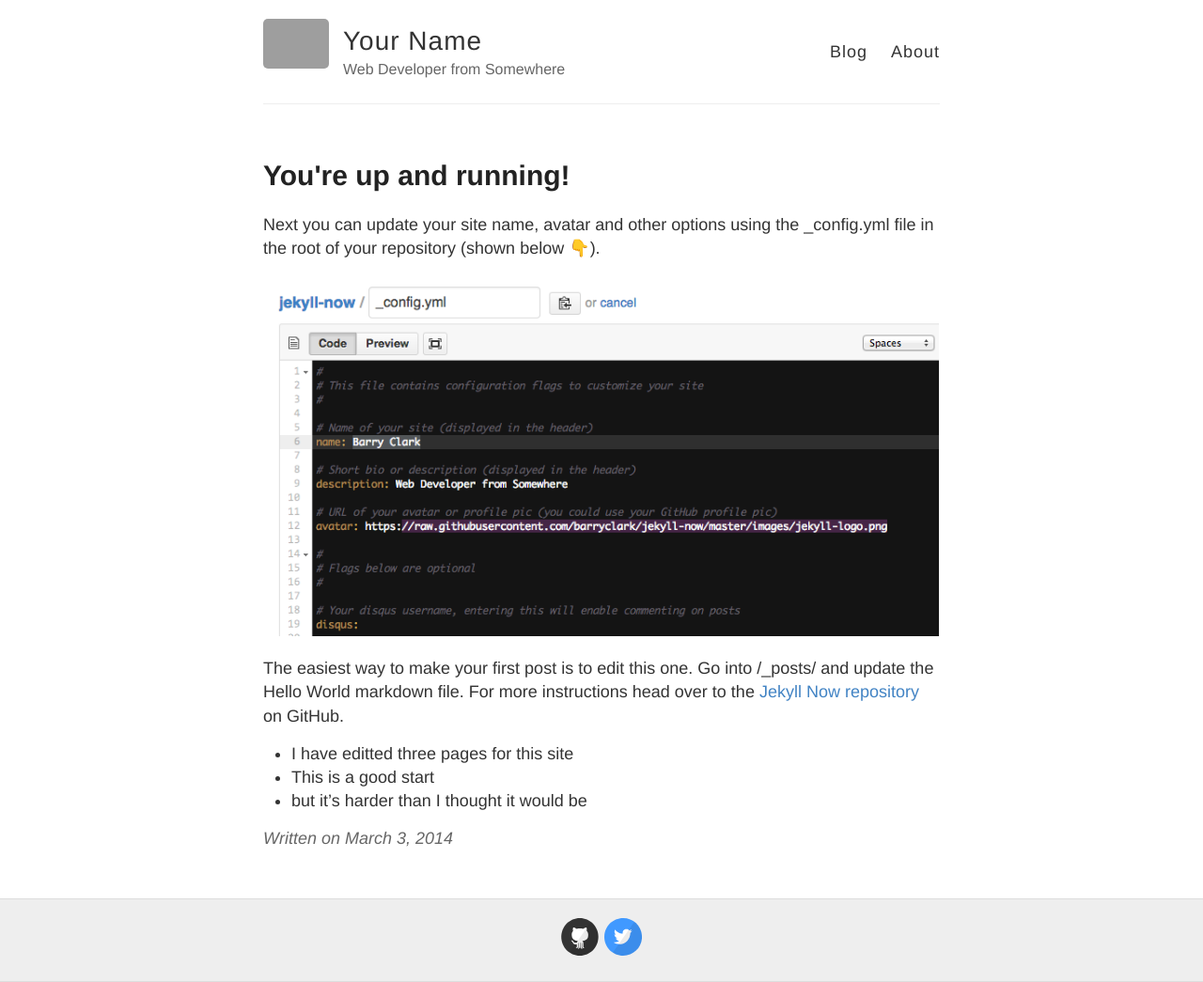
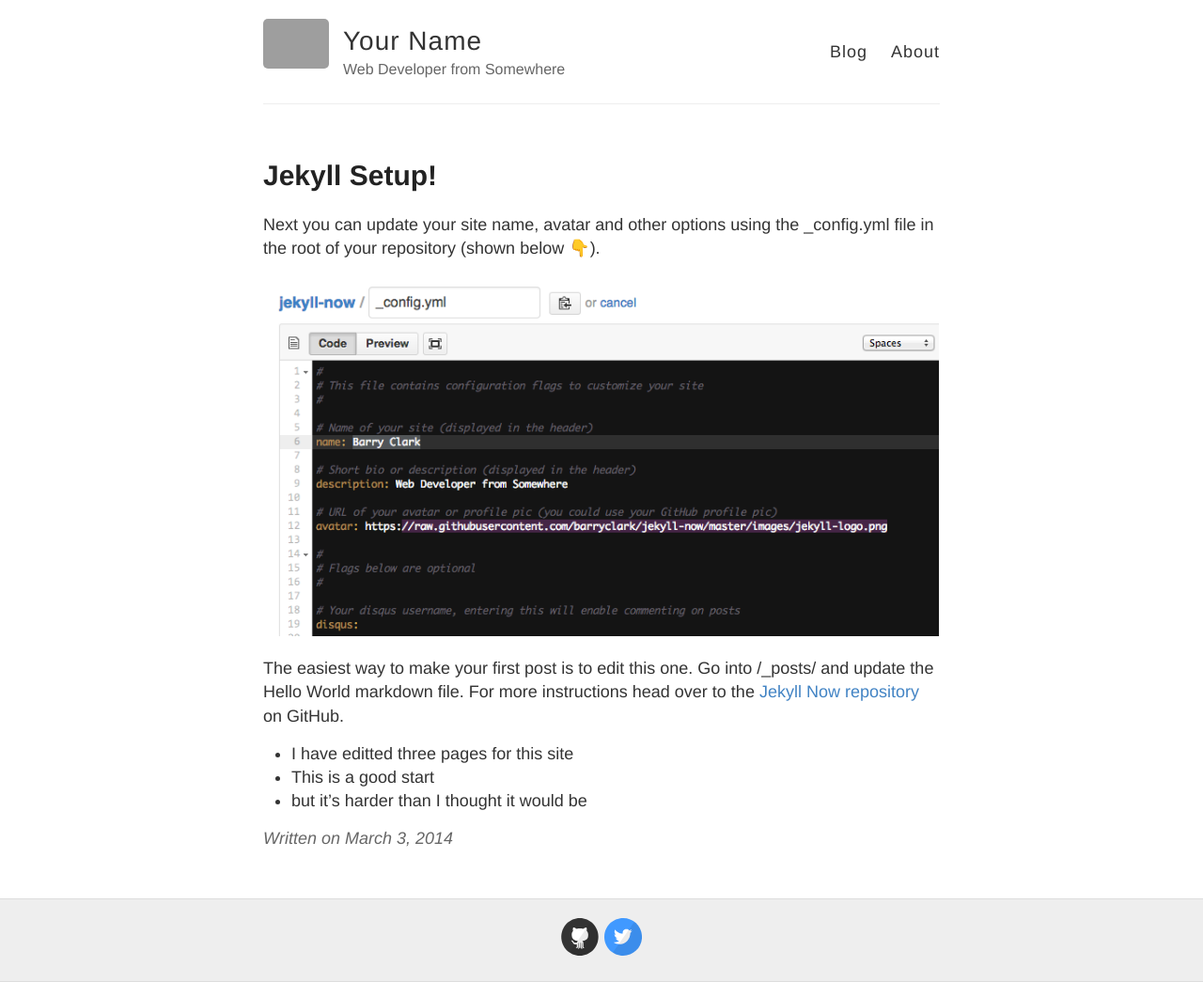
Before and after one commit to bodhiconnolly/bodhiconnolly.github.io, a Jekyll site: the page built from _posts/2014-3-3-Hello-World.md, in a window 1280 px wide. Shown: the whole page at 94% size. Built offline with Jekyll 4.4.1, drawn with Linux system fonts in a browser that asks for light colours; emoji names are drawn with the system emoji font; grey boxes are pictures that could not be loaded.

Commit message:
Updated 2014-3-3-Hello-World.md

```diff
--- a/_posts/2014-3-3-Hello-World.md
+++ b/_posts/2014-3-3-Hello-World.md
@@ -1,6 +1,6 @@
 ---
 layout: post
-title: "You're up and running!"
+title: "Jekyll Setup!"
 published: true
 ---
 
```
